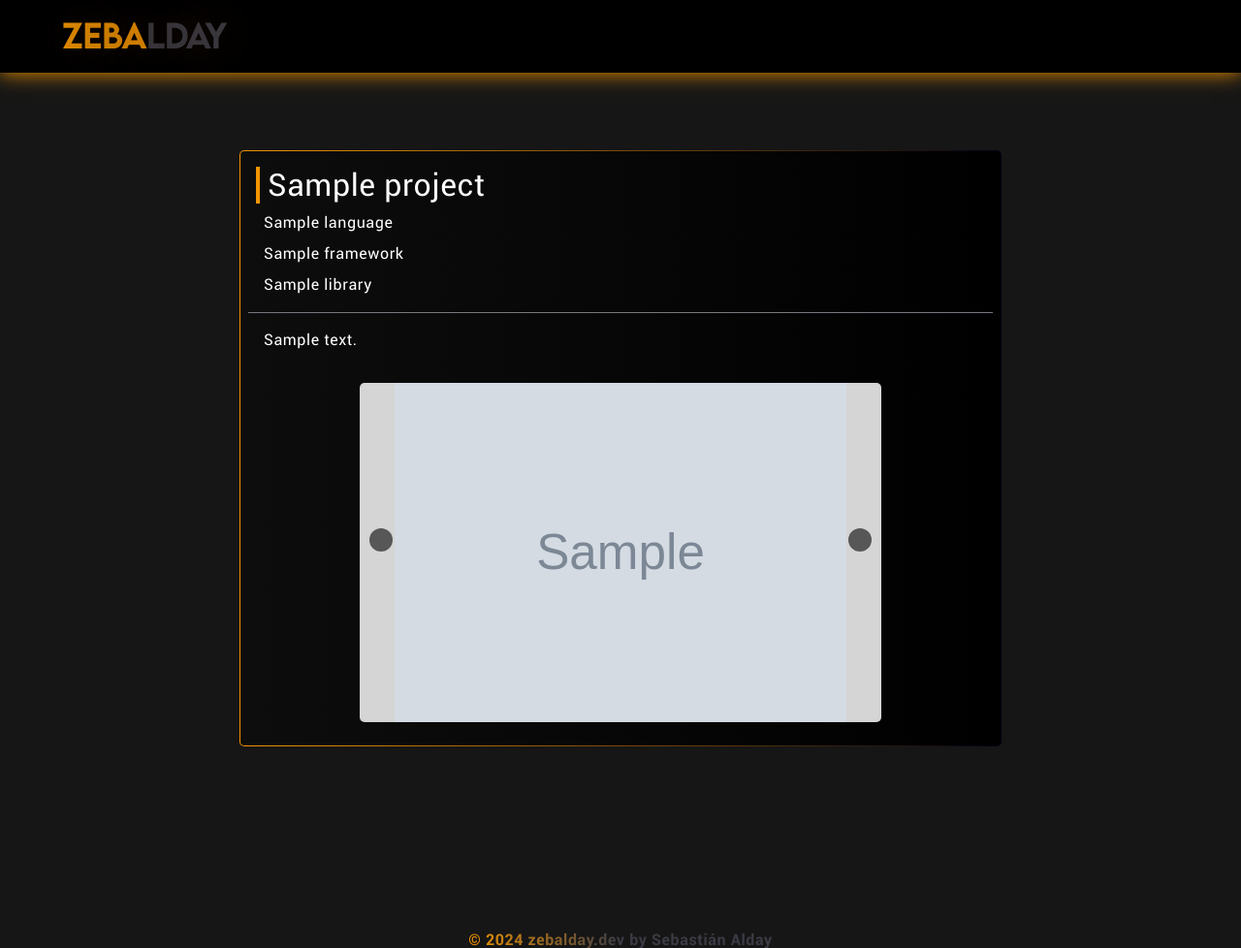
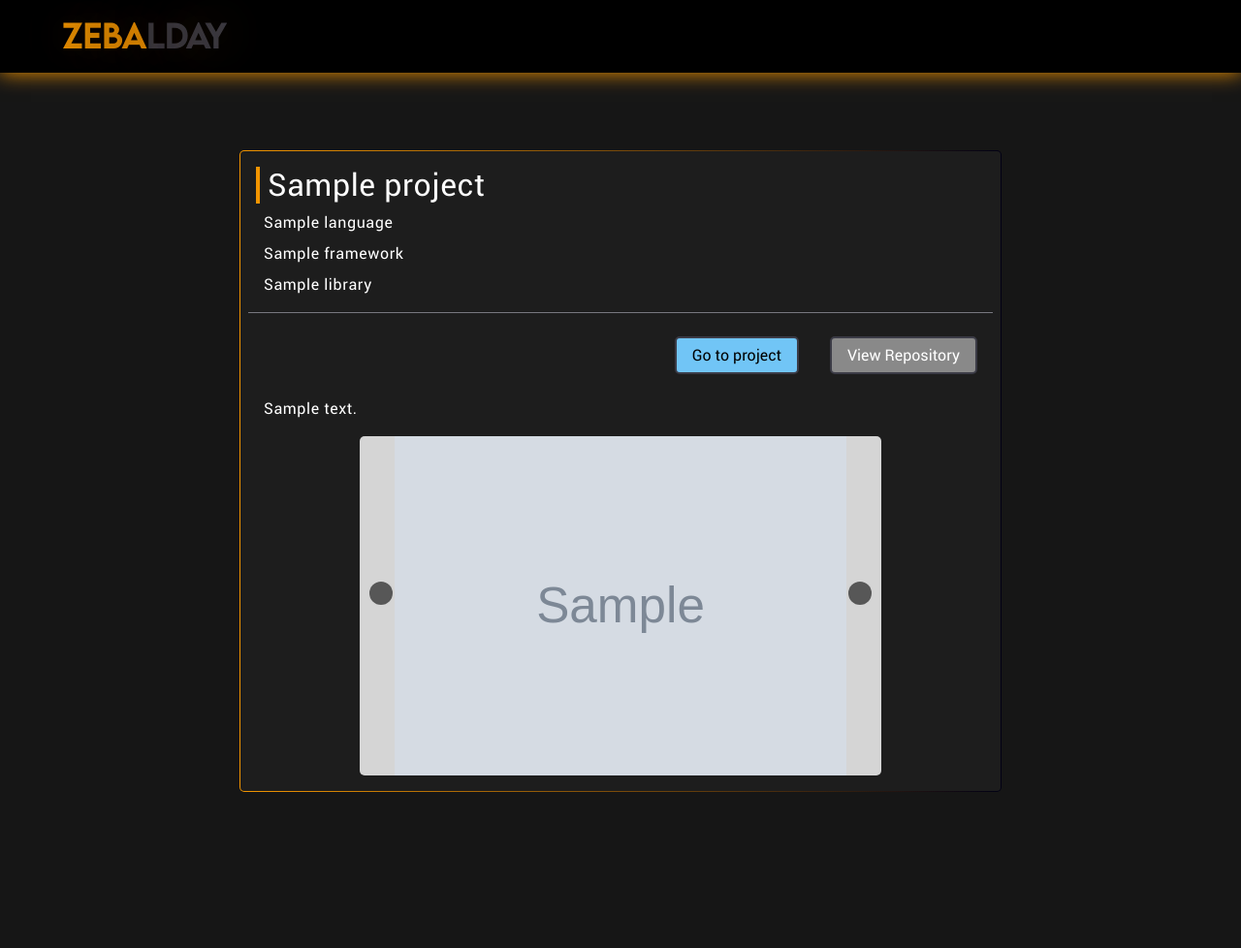
Before and after one commit to zebalday/Portfolio, a Django app: page /portfolio/projects/1 in a window 1280 px wide. Shown: the top 978 px of the page at 97% size. Run offline with Django 5.2, Linux system fonts and the light colour scheme; tables that the repository leaves empty hold one stand-in row (values such as "Sample post"); grey boxes marked "Sample" are stand-in pictures; some libraries are stand-ins or nearby versions.

Commit message:
Commit 11th Ammend.

```diff
--- /dev/null
+++ b/website/static/css/styles.dark.css
@@ -0,0 +1,72 @@
+/* COLOR VARIABLES */
+:root {
+    /** CSS DARK PRIMARY COLORS */
+    --color-dark-primary-a0:  #ffffff;
+    --color-dark-primary-a10:  #c2c2c2;
+    --color-dark-primary-a20:  #898989;
+    --color-dark-primary-a30:  #545454;
+    --color-dark-primary-a50:  #242424;
+    --color-dark-primary-a60:  #1d1d1d;
+    --color-dark-primary-a70:  #161616;
+    --color-dark-primary-a80:  #0d0d0d;
+    --color-dark-primary-a90:  #000000;
+
+    /** CSS DARK SECONDARY COLORS */
+    --color-dark-secondary-a0:  #ffffff;
+    --color-dark-secondary-a10:  #b9b9bd;
+    --color-dark-secondary-a20:  #77777f;
+    --color-dark-secondary-a30:  #3b3b46;
+    --color-dark-secondary-a50:  #010014;
+    --color-dark-secondary-a60:  #010010;
+    --color-dark-secondary-a70:  #00000b;
+    --color-dark-secondary-a80:  #000006;
+    --color-dark-secondary-a90:  #000000;
+
+    /** CSS LIGHT PRIMARY COLORS */
+    --color-light-primary-a0:  #ffffff;
+    --color-light-primary-a10:  #d4ebfc;
+    --color-light-primary-a20:  #a7d8f9;
+    --color-light-primary-a30:  #71c5f6;
+    --color-light-primary-a50:  #00b2f2;
+    --color-light-primary-a60:  #1d82af;
+    --color-light-primary-a70:  #1f5571;
+    --color-light-primary-a80:  #172c39;
+    --color-light-primary-a90:  #000000;
+
+    /** CSS LIGHT SECONDARY COLORS */
+    --color-light-secondary-a0:  #ffffff;
+    --color-light-secondary-a10:  #ffe4c6;
+    --color-light-secondary-a20:  #ffc98e;
+    --color-light-secondary-a30:  #fbaf55;
+    --color-light-secondary-a50:  #f29500;
+    --color-light-secondary-a60:  #b06e10;
+    --color-light-secondary-a70:  #734913;
+    --color-light-secondary-a80:  #3b2710;
+    --color-light-secondary-a90:  #000000;
+
+    /* OTHER COLORS */
+    --django-primary-color: #20AA76;
+    --django-secondary-color: #0C4B33;
+    --github-light-color:#2c3138;
+    --github-dark-color:#1a1f25;
+}
+
+.theme-toggle{
+    display: flex;
+    justify-content: center;
+    align-items: center;
+}
+
+.fa-moon,
+.fa-sun{
+    font-size: 1.5rem;
+}
+
+.fa-sun{
+    color: var(--color-light-primary-a0);
+    position: absolute;
+    z-index: 100;
+}
+.fa-moon{
+    color: var(--color-dark-primary-a90);
+}
--- a/website/static/css/styles.includes.css
+++ b/website/static/css/styles.includes.css
@@ -13,7 +13,7 @@
         padding: 1rem;
     }
     .svg-inline--fa{
-        color: wheat;
+        color: var(--color-light-secondary-a20);
     }
 }
 
--- a/website/static/css/styles.index.css
+++ b/website/static/css/styles.index.css
@@ -41,7 +41,6 @@
 
     .profile-description{
         text-align: justify;
-        text-justify: inter-word;
         font-size: large;
         line-height: 1.5rem;
         font-family: "Roboto-R";
--- a/website/static/css/styles.layout.css
+++ b/website/static/css/styles.layout.css
@@ -36,7 +36,6 @@ body{
     }
 }
 
-
 header {
     .header-items-container{
         /* border: 1px solid white; */
@@ -57,16 +56,12 @@ header {
     h1{
         line-height: 2rem;
         text-align: center;
-        background: var(--color-light-secondary-a50);
         background: linear-gradient(to right, var(--color-light-secondary-a50) 52%, var(--color-dark-secondary-a30) 50%);
-        -webkit-background-clip: text;
         background-clip: text;
         -webkit-text-fill-color: transparent;
         text-shadow: var(--color-light-secondary-a80) 0px 0px 50px;
     }
 }
-
-
 
 footer{
     display: flex;
--- /dev/null
+++ b/website/static/css/styles.light.css
@@ -0,0 +1,72 @@
+/* COLOR VARIABLES */
+:root {
+    /** CSS DARK PRIMARY COLORS */
+    --color-dark-primary-a0:  #ffffff;
+    --color-dark-primary-a10:  #c2c2c2;
+    --color-dark-primary-a20:  #898989;
+    --color-dark-primary-a30:  #545454;
+    --color-dark-primary-a50:  #242424;
+    --color-dark-primary-a60:  #d4ebfc;
+    --color-dark-primary-a70:  #efefef;
+    --color-dark-primary-a80:  #0d0d0d;
+    --color-dark-primary-a90:  #ffffff;
+
+    /** CSS DARK SECONDARY COLORS */
+    --color-dark-secondary-a0:  #ffffff;
+    --color-dark-secondary-a10:  #b9b9bd;
+    --color-dark-secondary-a20:  #77777f;
+    --color-dark-secondary-a30:  #3b3b46;
+    --color-dark-secondary-a50:  #010014;
+    --color-dark-secondary-a60:  #010010;
+    --color-dark-secondary-a70:  #00000b;
+    --color-dark-secondary-a80:  #000006;
+    --color-dark-secondary-a90:  #000000;
+
+    /** CSS LIGHT PRIMARY COLORS */
+    --color-light-primary-a0:  #000000;
+    --color-light-primary-a10:  #d4ebfc;
+    --color-light-primary-a20:  #a7d8f9;
+    --color-light-primary-a30:  #71c5f6;
+    --color-light-primary-a50:  #00b2f2;
+    --color-light-primary-a60:  #1d82af;
+    --color-light-primary-a70:  #1f5571;
+    --color-light-primary-a80:  #172c39;
+    --color-light-primary-a90:  #000000;
+
+    /** CSS LIGHT SECONDARY COLORS */
+    --color-light-secondary-a0:  #ffffff;
+    --color-light-secondary-a10:  #ffe4c6;
+    --color-light-secondary-a20:  #00b2f2;
+    --color-light-secondary-a30:  #00b2f2;
+    --color-light-secondary-a50:  #00b2f2;
+    --color-light-secondary-a60:  #b06e10;
+    --color-light-secondary-a70:  #734913;
+    --color-light-secondary-a80:  #a7d8f9;
+    --color-light-secondary-a90:  #000000;
+
+    /* OTHER COLORS */
+    --django-primary-color: #20AA76;
+    --django-secondary-color: #0C4B33;
+    --github-light-color:#2c3138;
+    --github-dark-color:#1a1f25;
+}
+
+.theme-toggle{
+    display: flex;
+    justify-content: center;
+    align-items: center;
+}
+
+.fa-moon,
+.fa-sun{
+    font-size: 1.5rem;
+}
+
+.fa-moon{
+    color: var(--color-light-primary-a0);
+    position: absolute;
+    z-index: 100;
+}
+.fa-sun{
+    color: var(--color-light-secondary-a0);
+}
--- a/website/static/css/styles.portfolio.css
+++ b/website/static/css/styles.portfolio.css
@@ -133,7 +133,6 @@
 
             .thumbnail{
                 flex: 0 0 50%;
-                background-color: var(--color-light-primary-a0);
 
                 img{
                     max-width: 400px;
--- a/website/static/css/styles.project-viewer.css
+++ b/website/static/css/styles.project-viewer.css
@@ -6,7 +6,7 @@
     padding: 0.5rem;
     border-radius: 5px;
     border: 1px solid transparent;
-    background: linear-gradient(to right, var(--color-dark-primary-a80), var(--color-dark-primary-a90)) padding-box,
+    background: linear-gradient(to right, var(--color-dark-primary-a60), var(--color-dark-primary-a60)) padding-box,
                 linear-gradient(to right, var(--color-light-secondary-a50), var(--color-dark-secondary-a50)) border-box;
 
     .project-banner{
@@ -19,27 +19,112 @@
             border-left: 4px solid var(--color-light-secondary-a50);
             padding: 0.2rem 0.5rem;
         }
+    }
 
+    .link-buttons{
+        width: auto;
+        padding: 1rem;
+        margin: 0.5rem 0 0 0;
+        display: flex;
+        flex-direction: column;
+        row-gap: 0.5rem;
+        align-items: center;
+        justify-content: space-around;
+
+
+        .link-btn,
+        .git-btn{
+            width: 70%;
+            padding: 0.5rem 1rem;
+            font-size: 1rem;
+            font-family: "Roboto-R";
+            border: 1px solid transparent;
+            border-radius: 5px;
+            transition: all 0.5s;
+
+
+        }
+
+        .link-btn{
+            background-color: var(--color-light-primary-a30);
+            border: 2px solid var(--color-dark-secondary-a30);
+
+            a{
+                color: var(--color-dark-primary-a90);
+                text-decoration: none;
+            }
+
+        }
+
+        .git-btn{
+            background-color: var(--color-dark-primary-a20);
+            border: 2px solid var(--color-dark-secondary-a30);
+
+            a{
+                color: var(--color-dark-primary-a0);
+                text-decoration: none;
+            }
+
+        }
+
+        .link-btn:hover{
+            background-color: var(--color-light-primary-a60);
+            border: 2px solid var(--color-dark-secondary-a10);
+            a{
+                color: var(--color-dark-primary-a0);
+            }
+        }
+
+        .git-btn:hover{
+            background-color: var(--color-dark-secondary-a30);
+            border: 2px solid var(--color-dark-secondary-a10);
+            a{
+                color: var(--color-dark-primary-a0);
+            }
+        }
     }
 
     .content,
     .project-images-slider{
-        padding: 1rem;
+        padding: 0.5rem 1rem;
         line-height: 1.5rem;
         margin: 0 auto;
+    }
+
+    .content{
+        p{
+            margin: 0 auto;
+        }
     }
 
 }
 
 
 /* RESPONSIVENESS */
-@media (min-width:320px) {
+@media (min-width:350px) {
+    .project-container{
 
+        .link-buttons{
+            flex-direction: row;
+            column-gap: 0.5rem;
+
+            .link-btn,
+            .git-btn{
+                width: auto;
+                min-width: none;
+            }
+        }
+    }
 }
 
 @media (min-width:570px) {
     .project-container{
         width: 70%;
+
+        .link-buttons{
+            justify-content: flex-end;
+            column-gap: 2rem;
+        }
     }
     .project-images-slider{
         max-width: 70%;
--- /dev/null
+++ b/website/static/js/theme-toggle.js
@@ -0,0 +1,56 @@
+// AGAIN
+let currentTheme = "";
+let currentHour = 0;
+const lightTheme = document.querySelectorAll('link[rel="stylesheet"][href$="light.css"]');
+const darkTheme = document.querySelectorAll('link[rel="stylesheet"][href$="dark.css"]');
+const toggle = document.getElementById("theme-toggle");
+
+
+// Set initial theme
+function setInitialTheme(){
+    // Set theme based on day hour
+    const date = new Date();
+    currentHour = date.getHours();
+    if (currentHour >= 21 || currentHour <= 6) {
+        currentTheme = "dark";
+    } else {
+        currentTheme = "light";
+    }
+
+    // Disable unused theme
+    if(currentTheme === "light"){
+        darkTheme[0].setAttribute("disabled",true);
+    }
+    else{
+        lightTheme[0].setAttribute("disabled",true);
+    }
+}
+
+// Event change theme
+function toggleTheme(){
+
+    if(currentTheme === "light"){
+        // Change theme to light
+        lightTheme[0].setAttribute("disabled",true);
+        darkTheme[0].removeAttribute("disabled");
+        currentTheme = "dark";
+    }
+    else if (currentTheme === "dark"){
+        // Change theme to nigth
+        darkTheme[0].setAttribute("disabled",true);
+        lightTheme[0].removeAttribute("disabled");
+        currentTheme = "light";
+    }
+}
+
+
+window.addEventListener('DOMContentLoaded', () => {
+    setInitialTheme();
+
+    toggle.addEventListener("click", function(){
+        toggleTheme();
+    });
+
+
+
+});
--- a/website/templates/index.html
+++ b/website/templates/index.html
@@ -38,5 +38,5 @@
 
 <!--SCRIPTS-->
 {% block page_scripts %}
-    <script src="{% static '/js/index-functions.js' %}"></script>
+
 {% endblock page_scripts %}
--- a/website/templates/layout.html
+++ b/website/templates/layout.html
@@ -32,6 +32,8 @@
         <!-- STYLES -->
         <link href="{% static 'fontawesomefree/css/solid.min.css' %}" rel="stylesheet" type="text/css">
         <link href="{% static 'fontawesomefree/css/brands.min.css' %}" rel="stylesheet" type="text/css">
+        <link rel="stylesheet" type="text/css" href= "{% static '/css/styles.light.css' %}" >
+        <link rel="stylesheet" type="text/css" href= "{% static '/css/styles.dark.css' %}" >
         <link rel="stylesheet" type="text/css" href= "{% static '/css/styles.min.css' %}" >
         <link rel="stylesheet" type="text/css" href= "{% static '/css/styles.layout.css' %}" >
         <link rel="stylesheet" type="text/css" href= "{% static '/css/styles.includes.css' %}" >
@@ -49,8 +51,9 @@
                 <div class="header-title" onClick="location.href='{% url 'home' %}'">
                     <h1>zebalday</h1>
                 </div>
-                <div class="header-menu">
-                    <i class="fa-solid fa-bars"></i>
+                <div class="theme-toggle" id="theme-toggle">
+                    <i class="fa-solid fa-moon" id="fa-moon"></i>
+                    <i class="fa-solid fa-sun" id="fa-sun"></i>
                 </div>
             </div>
         </header>
@@ -75,6 +78,7 @@
 
         <!-- SCRIPTS-->
         <script src="{% static 'fontawesomefree/js/all.min.js' %}"></script>
+        <script src="{% static 'js/theme-toggle.js' %}"></script>
         {% block page_scripts %}
         {% comment %} CHILD TEMPLATE SCRIPTS {% endcomment %}
         {% endblock page_scripts %}
--- a/website/templates/project-viewer.html
+++ b/website/templates/project-viewer.html
@@ -1,7 +1,7 @@
 {% extends "layout.html" %}
 {% load static %}
 
-{% block page_title %}{{project.title}}{% endblock page_title %}
+{% block page_title %}{{projects_full.0.project.title}}{% endblock page_title %}
 
 
 {% block page_styles %}
@@ -9,7 +9,6 @@
     <link rel="stylesheet" type="text/css" href= "{% static '/css/styles.project-image-slider.css' %}" >
 
 {% endblock page_styles %}
-
 
 {% block page_content %}
     {% for project in projects_full %}
@@ -23,6 +22,14 @@
                 <div class="tags">
                     {% include "includes/project-tags.html" %}
                 </div>
+            </div>
+            <div class="link-buttons">
+                {% if project.project.project_url %}
+                    <button class="project-link-btn link-btn"><a target="_blank" href="{{project.project.project_url}}"><i class="fa-solid fa-link"></i> Go to project</a></button>
+                {% endif %}
+                {% if project.project.github_url %}
+                    <button class="project-link-btn git-btn"><a target="_blank" href="{{project.project.github_url}}"><i class="fa-brands fa-github"></i> View Repository</a></button>
+                {% endif %}
             </div>
             {% comment %} PROJECT REVIEW {% endcomment %}
             <div class="content">
```
Also changed, not shown: website/static/css/styles.min.css (+6 -61 lines).
